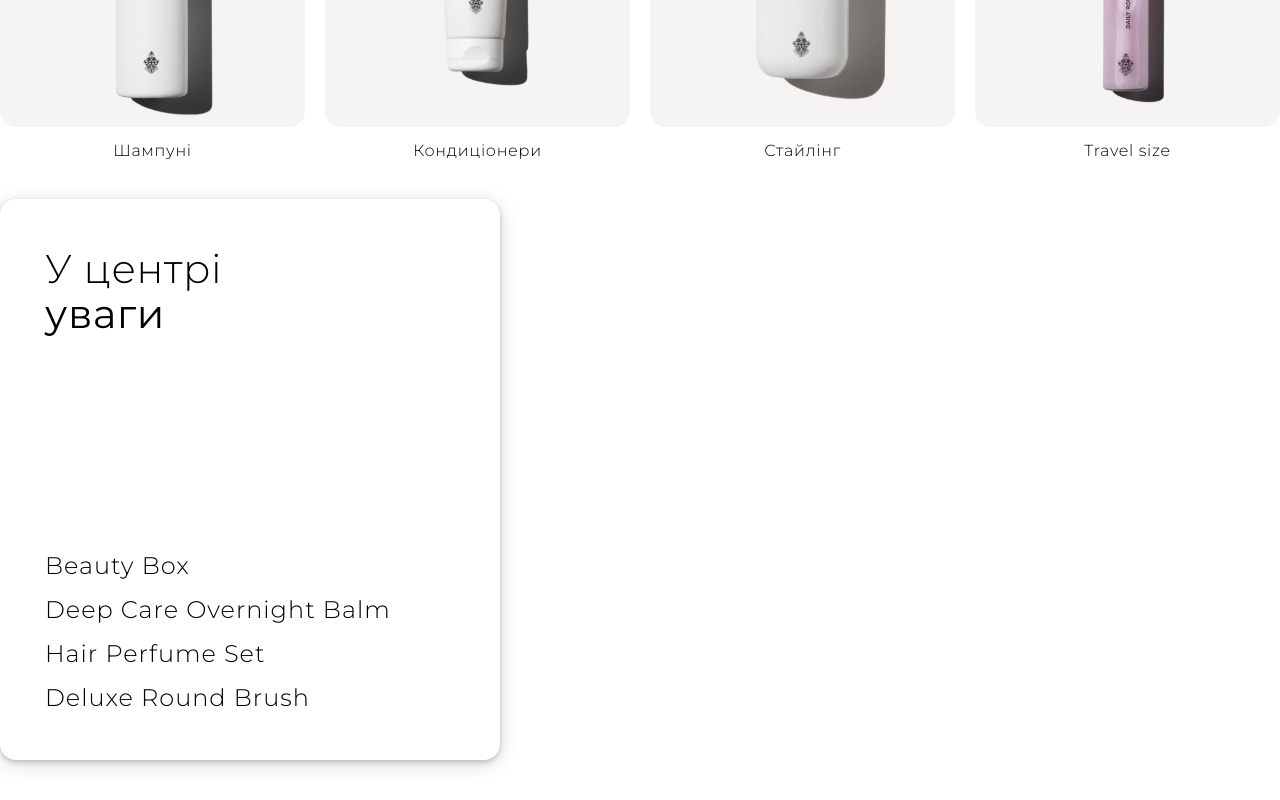
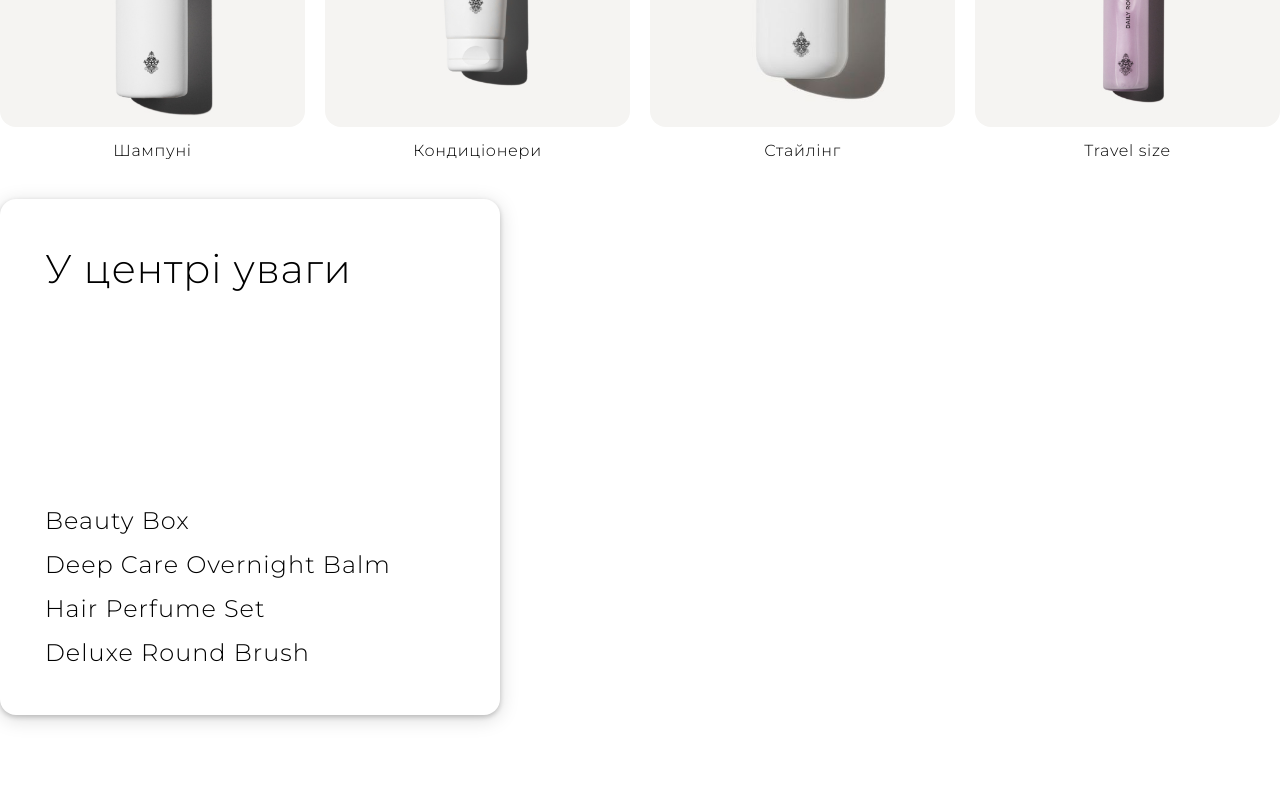
Before and after one commit to itsaleks-dev/newsha2, a website built with webpack: page src/index.html in a window 1280 px wide. Shown: the part 1119-1919 px from the top of the page. After the commit the page ends 1874 px from the top, so only its background shows below. Built offline with nearby package versions, Linux system fonts and the light colour scheme.

Commit message:
rsz attention

```diff
--- a/src/index.html
+++ b/src/index.html
@@ -167,8 +167,7 @@
 
             <!--Anchor-->
             <div class="anchor">
-                <h3 class="anchor__title">У центрі</h3>
-                <h2 class="anchor__text">уваги</h2>
+                <h3 class="anchor__title">У центрі уваги</h3>
                 <nav>
                     <ul class="anchor__menu">
                         <li><a href="#" class="anchor__link">Beauty Box</a></li>
--- a/src/styles/layout/_attention.scss
+++ b/src/styles/layout/_attention.scss
@@ -38,15 +38,9 @@
         letter-spacing: 0.7px;
         color: vars.$black;
 
-    }
-
-    &__text {
-        padding-top: 5px;
-        font-size: 40px;
-        font-weight: 400;
-        letter-spacing: 0.7px;
-        color: vars.$black;
-
+        @media (max-width: map.get(bp.$grid-breakpoints, s)) {
+            font-size: 32px;
+        }
     }
 
     &__menu {
@@ -61,5 +55,9 @@
         font-weight: 300;
         letter-spacing: 1px;
         color: vars.$black;
+
+        @media (max-width: map.get(bp.$grid-breakpoints, s)) {
+            font-size: 20px;
+        }
     }
 }
```
